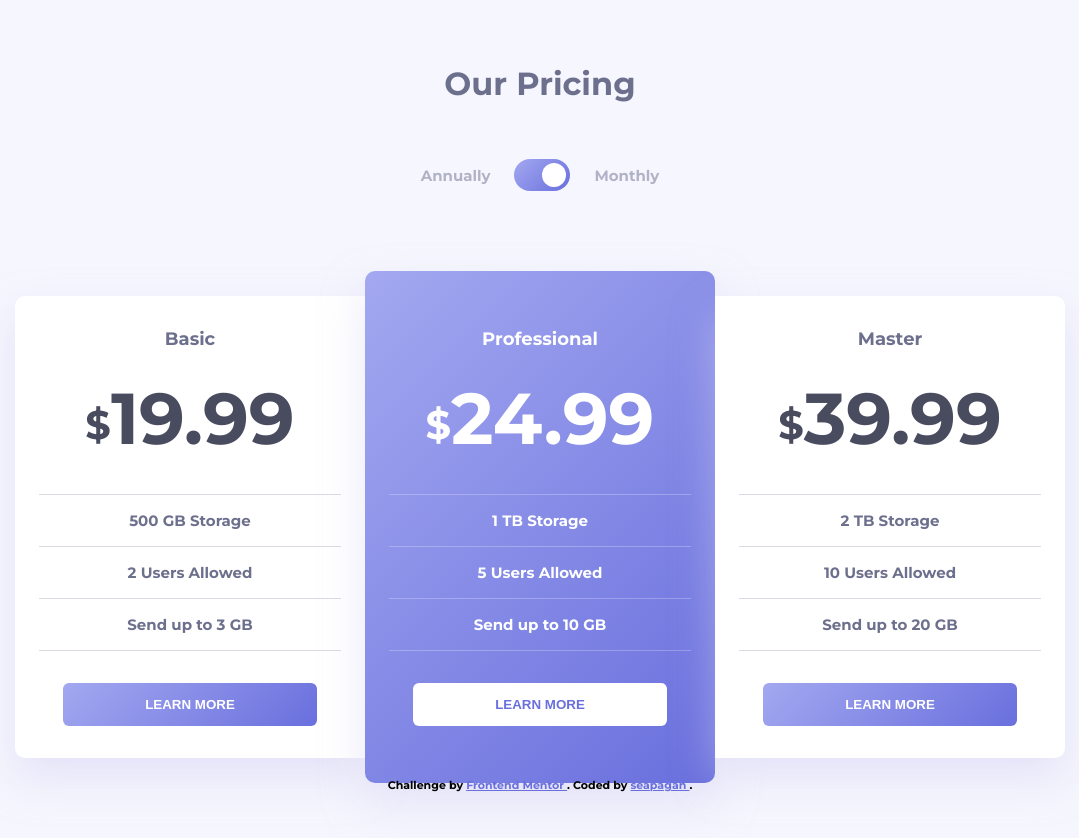
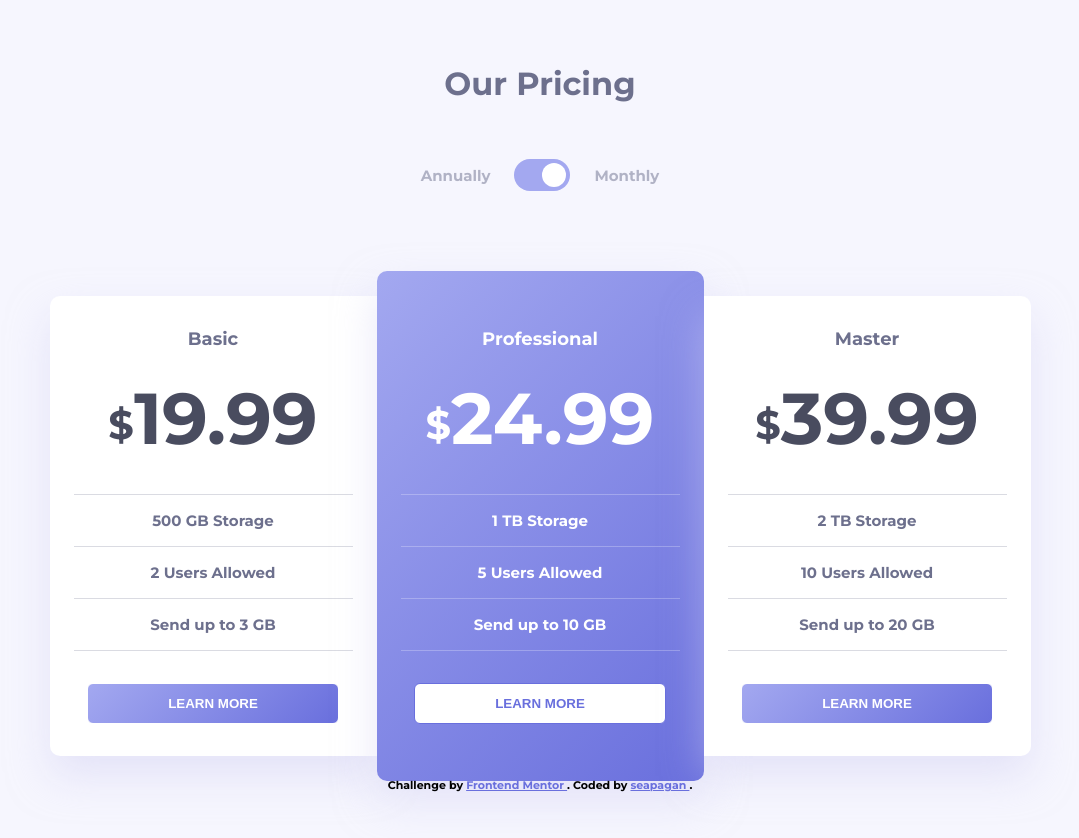
Before and after one commit to seapagan-fem/pricing-component-with-toggle, a plain HTML site: page index.html in a window 1280 px wide. In both pictures the pointer is over the input 642 px from the left and 175 px from the top of the page. Shown: the whole page, without its empty margins (100-1179 px from the left). Drawn offline with Linux system fonts and the light colour scheme.

Commit message:
add hover effect where needed

```diff
--- a/styles/styles.css
+++ b/styles/styles.css
@@ -65,6 +65,10 @@ body {
   height: 32px;
   border-radius: 16px;
   cursor: pointer;
+}
+
+#toggle:hover {
+  background: var(--gradient-start);
 }
 
 #toggle::before {
@@ -175,8 +179,8 @@ h1 {
   );
   color: white;
   margin: 32px 29px;
-  padding: 14px 82px;
-  border: none;
+  padding: 12px 80px;
+  border: 1px solid white;
   outline: none;
   border-radius: 6px;
   text-transform: uppercase;
@@ -185,6 +189,20 @@ h1 {
 .card:nth-of-type(2) .learn-more {
   background: white;
   color: var(--gradient-end);
+  border-color: unset;
+}
+
+.learn-more:hover {
+  background: none;
+  color: var(--gradient-start);
+  border: 1px solid var(--gradient-start);
+  cursor: pointer;
+}
+
+.card:nth-of-type(2) .learn-more:hover {
+  background: none;
+  border-color: white;
+  color: white;
 }
 
 /* ------------------------------- attribution ------------------------------ */
@@ -196,6 +214,9 @@ h1 {
   color: var(--gradient-end);
 }
 
+/* -------------------------------------------------------------------------- */
+/*                                media queries                               */
+/* -------------------------------------------------------------------------- */
 @media screen and (min-width: 1000px) {
   main {
     grid-template-columns: repeat(3, 1fr);
@@ -206,7 +227,6 @@ h1 {
 
   .card {
     height: max-content;
-    min-width: 350px;
   }
 
   .card:nth-of-type(1) {
```
